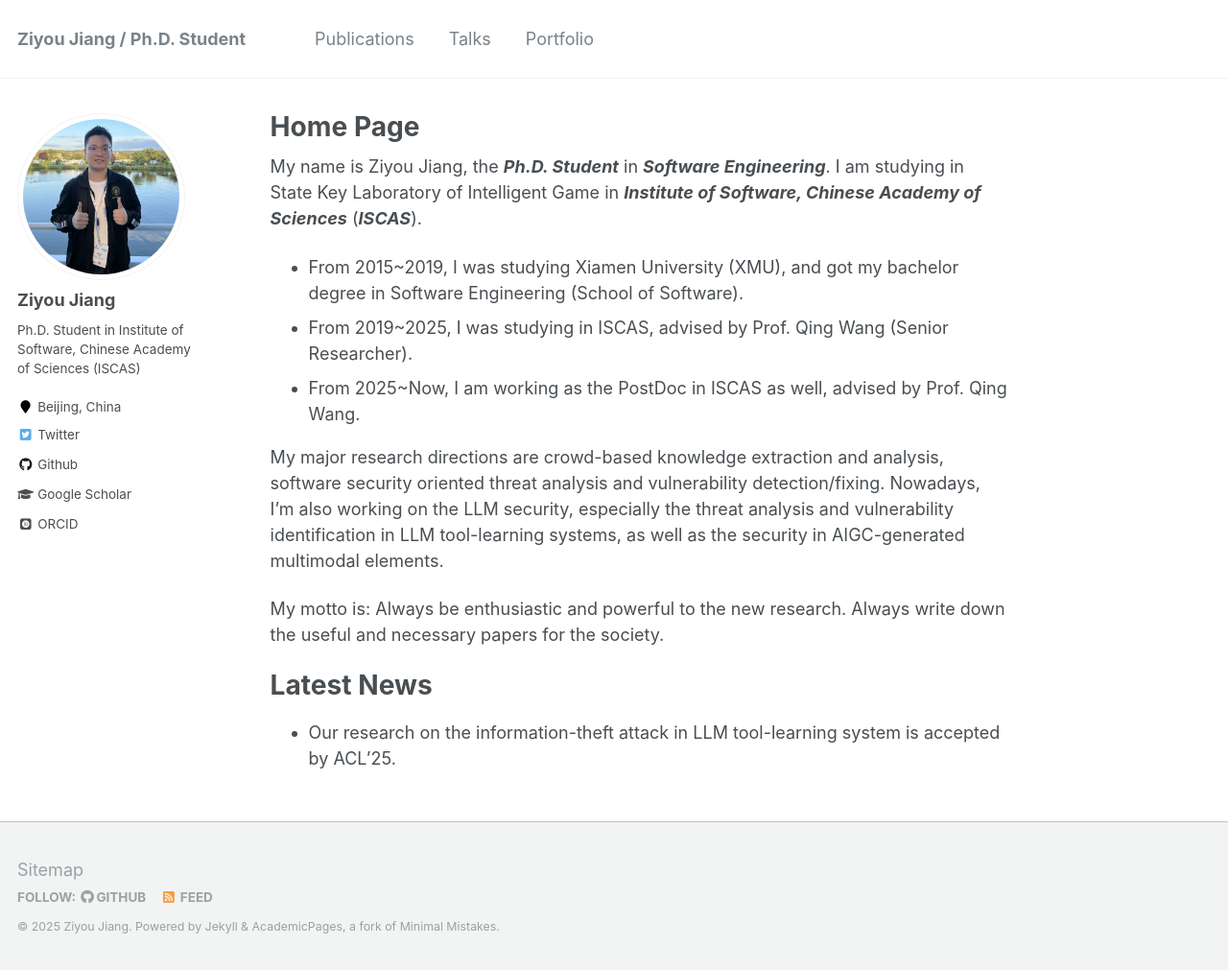
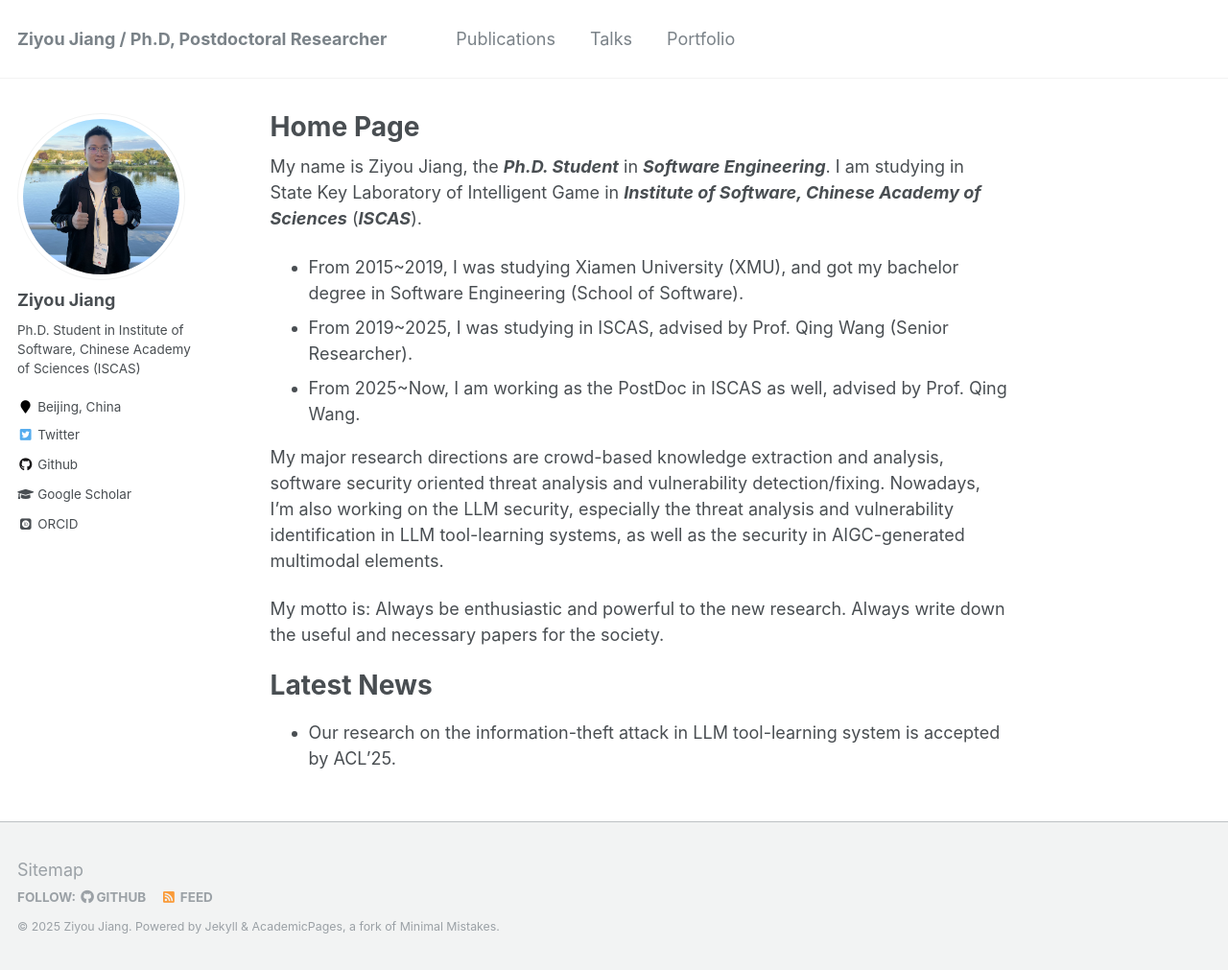
Before and after one commit to jzySaber1996/jzySaber1996.github.io, a Jekyll site: the page built from _pages/about.md, in a window 1280 px wide and 1011 px high. Shown: the whole window at 96% size. Built offline with Jekyll 4.4.1, drawn with Linux system fonts in a browser that asks for light colours; some web fonts are replaced.

Commit message:
Update User config

```diff
--- a/_config.yml
+++ b/_config.yml
@@ -7,7 +7,7 @@
 
 # Site Settings
 locale                   : "en-US"
-title                    : "Ziyou Jiang / Ph.D. Student"
+title                    : "Ziyou Jiang / Ph.D, Postdoctoral Researcher"
 title_separator          : "-"
 name                     : &name "Ziyou Jiang"
 description              : &description "personal description"
```
